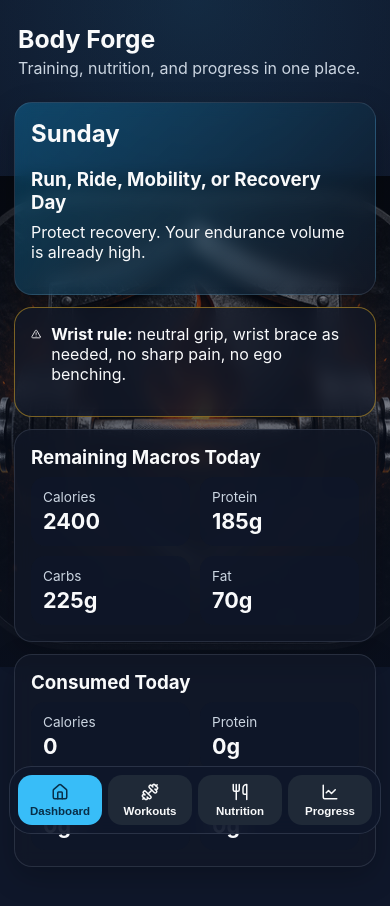
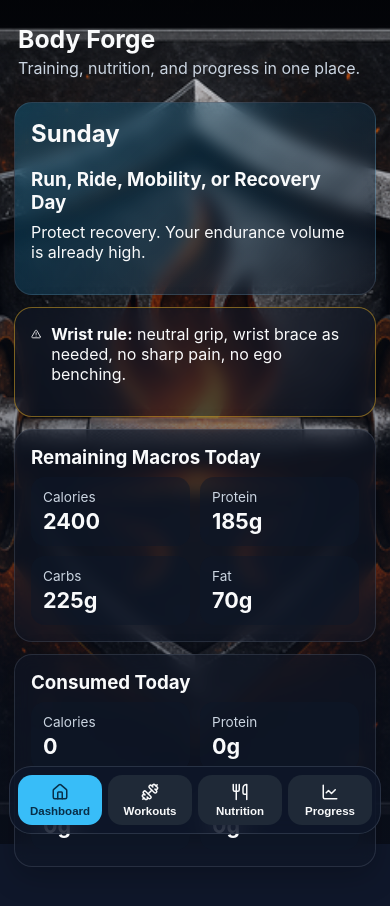
Before and after one commit to dalfonsonash/fitness-dashboard, a React (Vite) app: page / in a window 390 px wide. Shown: the top 906 px of the page. Built offline with nearby package versions, Linux system fonts and the light colour scheme.

Commit message:
Make wallpaper cover full viewport

```diff
--- a/src/styles.css
+++ b/src/styles.css
@@ -21,12 +21,16 @@
 
 .wallpaper {
   position: fixed;
-  inset: 0;
+  top: 0;
+  left: 0;
+  width: 100vw;
+  height: 100vh;
+  min-height: 100dvh;
   z-index: 0;
   pointer-events: none;
   background:
-    linear-gradient(rgba(15, 23, 42, .28), rgba(15, 23, 42, .76)),
-    url("/icon-512.png") center center / min(104vw, 98vh) no-repeat,
+    linear-gradient(rgba(15, 23, 42, .22), rgba(15, 23, 42, .7)),
+    url("/icon-512.png") center center / cover no-repeat,
     radial-gradient(circle at top, rgba(56,189,248,.16), transparent 38%),
     #0f172a;
 }
@@ -261,10 +265,26 @@
 @media (max-width: 520px) {
   .wallpaper {
     background:
-      linear-gradient(rgba(15, 23, 42, .28), rgba(15, 23, 42, .8)),
-      url("/icon-512.png") center center / min(126vw, 86vh) no-repeat,
+      linear-gradient(rgba(15, 23, 42, .18), rgba(15, 23, 42, .62)),
+      url("/icon-512.png") center center / cover no-repeat,
       radial-gradient(circle at top, rgba(56,189,248,.16), transparent 38%),
       #0f172a;
+  }
+
+  .card {
+    background: rgba(17, 24, 39, .58);
+  }
+
+  .hero {
+    background: linear-gradient(135deg, rgba(14,165,233,.26), rgba(17,24,39,.56));
+  }
+
+  .metric {
+    background: rgba(15, 23, 42, .52);
+  }
+
+  nav {
+    background: rgba(15, 23, 42, .72);
   }
 
   .logrow {
```
